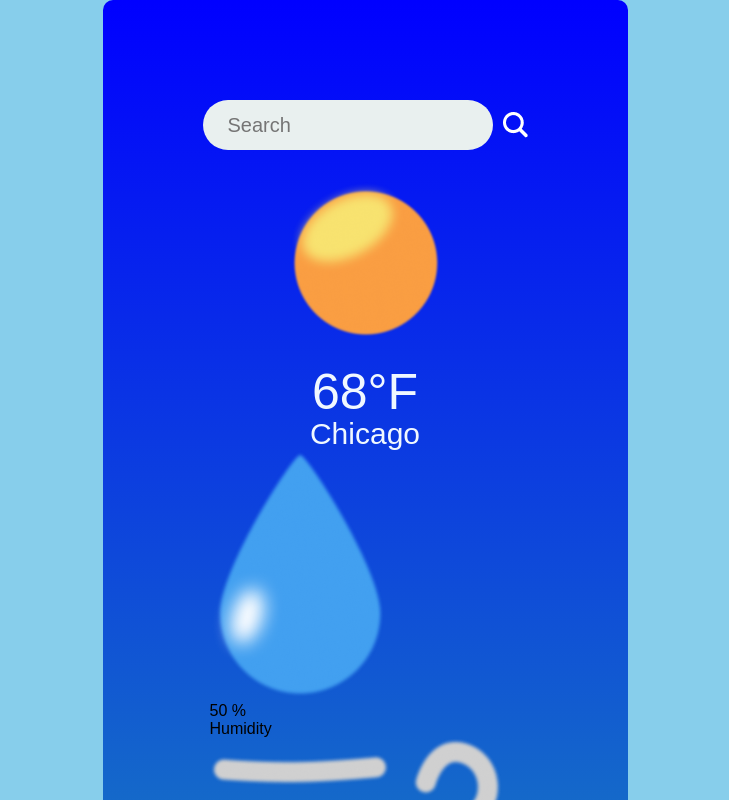
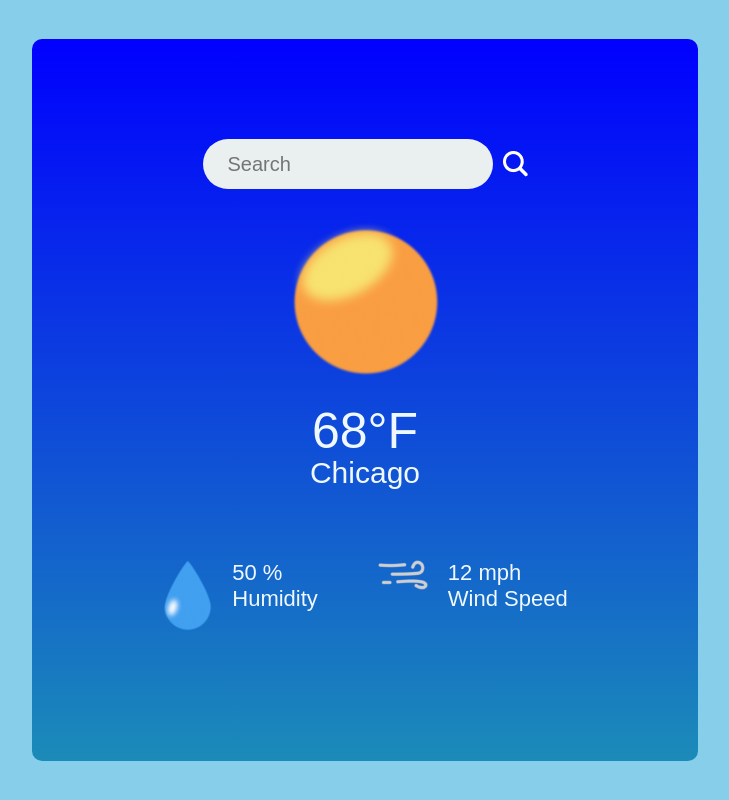
Before and after one commit to oldirtychi/SBA-320-React-Web-App, a React (Vite) app in the folder weather-app/: page / in a window 1280 px wide. Shown: the top 800 px of the page, without its empty margins (275-1004 px from the left). Built offline with nearby package versions, Linux system fonts and the light colour scheme; a web font is replaced by a local one.

Commit message:
configured css for humidity and wind speed

```diff
--- a/weather-app/src/components/Weather.css
+++ b/weather-app/src/components/Weather.css
@@ -45,3 +45,23 @@
     color: aliceblue;
     font-size: 30px;
 }
+
+.weather-data{
+    width: 100%;
+    margin-top: 40px;
+    color: aliceblue;
+    display: flex;
+    justify-content: space-between;
+}
+
+.weather-data .col{
+    display: flex;
+    align-items: flex-start;
+    gap: 20px;
+    font-size: 22px;
+    margin: 30px;
+}
+
+.metrics{
+    width: 50px;
+}
--- a/weather-app/src/components/Weather.jsx
+++ b/weather-app/src/components/Weather.jsx
@@ -30,16 +30,16 @@ const Weather = () => {
         <p className='location'>Chicago</p>
         <div className="weather-data">
          <div className="col">
-              <img src={humidity_icon} alt=""/>
+              <img src={humidity_icon} alt="" className='metrics'/>
               <div>
                   <p>50 %</p>
                   <span>Humidity</span>
               </div>
             </div>
          <div className="col">
-              <img src={wind_icon} alt=""/>
+              <img src={wind_icon} alt="" className='metrics'/>
               <div>
-                  <p>50 %</p>
+                  <p>12 mph</p>
                   <span>Wind Speed</span>
               </div>
             </div>
```
